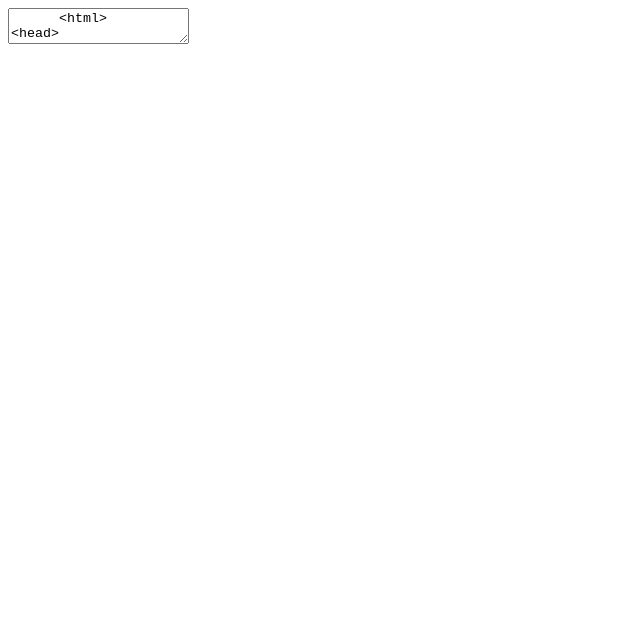
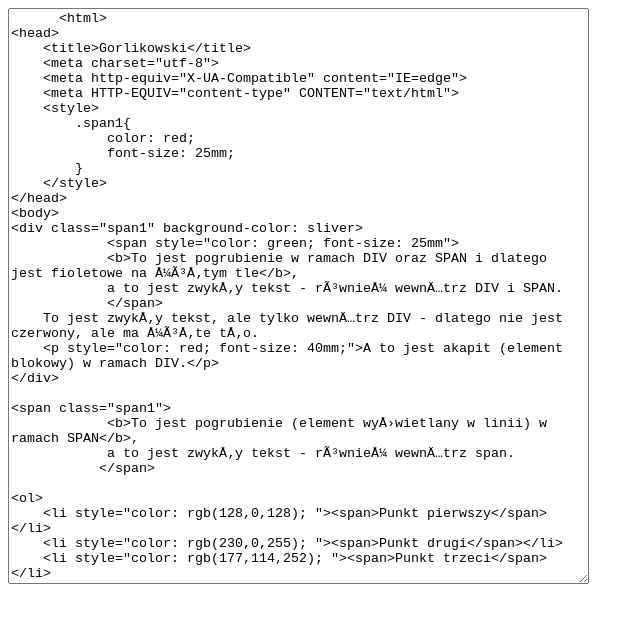
Before and after one commit to kacergork/CSS, a plain HTML site: page kz19.html in a window 1280 px wide. Shown: the whole page, without its empty margins (0-644 px from the left). Drawn offline with Linux system fonts and the light colour scheme.

Commit message:
Update kz19.html

```diff
--- a/kz19.html
+++ b/kz19.html
@@ -1,6 +1,6 @@
 <html>
   <body>
-    <textarea rows: 50; cols: 100;>
+    <textarea rows="38", cols="70">
       <html>
 <head>
     <title>Gorlikowski</title>
```
